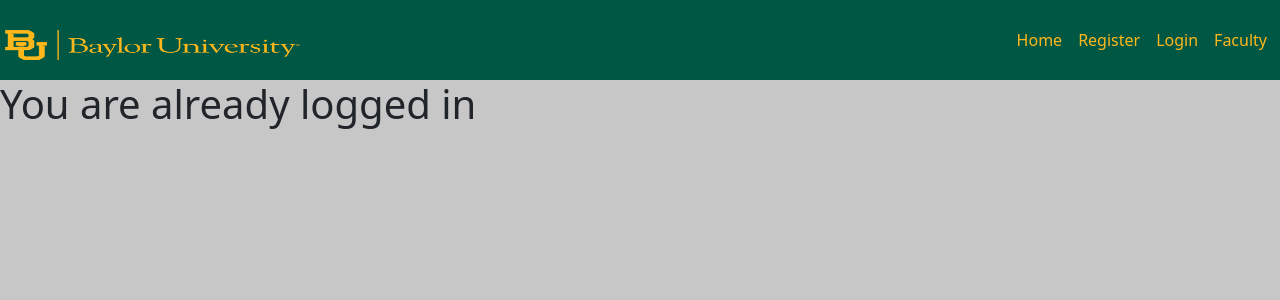
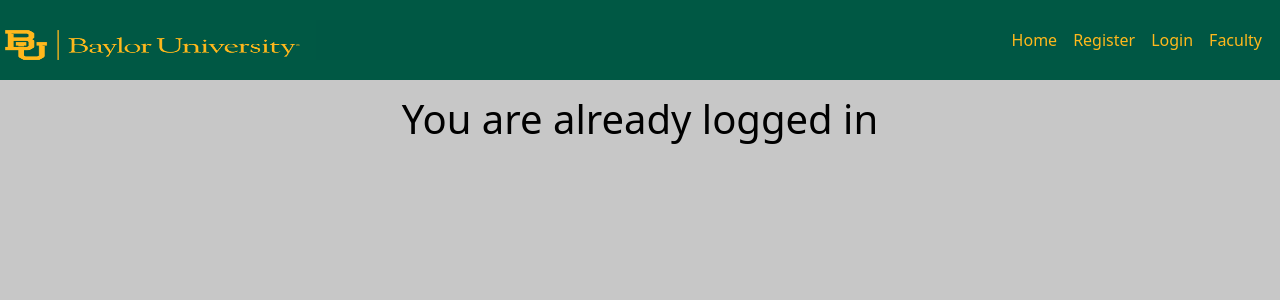
Before and after one commit to Khifayat/CSAutomationprojectUI, a React (Create React App) app: page /login in a window 1280 px wide. Shown: the top 300 px of the page. Built offline with nearby package versions, Linux system fonts and the light colour scheme; no server answers.

Commit message:
Style and mobile view updates to login/register

```diff
--- a/src/css/AppNavbar.css
+++ b/src/css/AppNavbar.css
@@ -9,7 +9,7 @@
       display: none; /* Hide hamburger icon on larger screens */
     }
     .mobile-navbar {
-        padding-right: 5px;
+        padding-right: 10px;
     }
 }
 
--- a/src/css/Registration.css
+++ b/src/css/Registration.css
@@ -6,10 +6,7 @@ body {
 @media screen and (min-width:1000px){
   .center {width: 50%;}
 }
-  @media screen and (max-width:800px){
-    .center {width: 100%;
-             height: 100vh;}
-  }
+
 .center {
     position:fixed;
     top: 50%;
@@ -185,3 +182,26 @@ body {
   top: -5px;
   color: #2691d9;
 }
+
+@media screen and (max-width:800px){
+  .center {width: 100%;
+            height: 100vh;
+          }
+  select {
+    width: 100%;
+  }
+  .center h1 {
+    font-size: 24px; /* Adjust based on your needs */
+    padding: 20px 10px; /* Adjust padding to ensure it fits and doesn't cut off */
+  }
+  .center form {
+    padding: 0 20px; /* Adjust if more space is needed */
+  }
+}
+
+.loginError {
+  background-color: #c7c7c7;
+  color: black;
+  padding-top: 15px;
+  text-align: center;
+}
--- a/src/pages/LoginPage.jsx
+++ b/src/pages/LoginPage.jsx
@@ -10,7 +10,7 @@ function LoginPage() {
             <AppNavbar isLobbyTv={false} />
             < Suspense fallback={<div>Loading...</div>}>
                 {(loggedInUser === null) ? (
-                    <h1>You are already logged in</h1>
+                    <h1 className="loginError">You are already logged in</h1>
                 ) : (
                     <div>
                         <LoginForm />
--- a/src/pages/UserDashboardPage.jsx
+++ b/src/pages/UserDashboardPage.jsx
@@ -77,7 +77,7 @@ export default function UserDashboardPage() {
             justifyContent: "right"
           }}>
           {(loggedInUser === null) ? (
-            <h1 style={{ alignSelf: "center" }} >  'You need to be logged in to view faculty dashboard'</h1>
+            <h1 className='loginError' >  You must be logged in to view faculty dashboard</h1>
           ) : ((loggedInUser.role === "FACULTY") ? (
             <div
             >
```
Also changed, not shown: src/pages/RegistrationPage.jsx (line endings or trailing spaces). Lines whose indentation alone changed are shown as unchanged.
